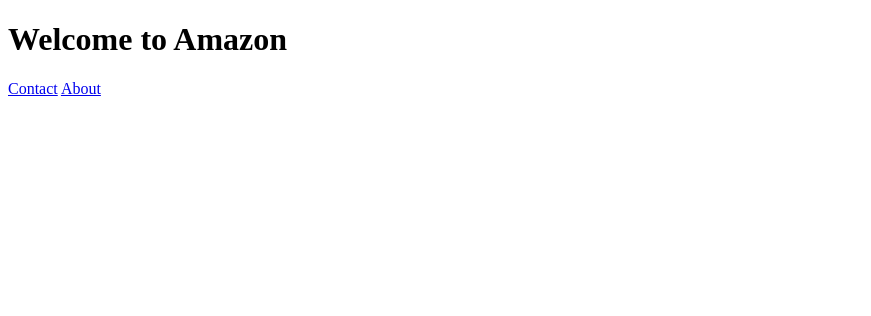
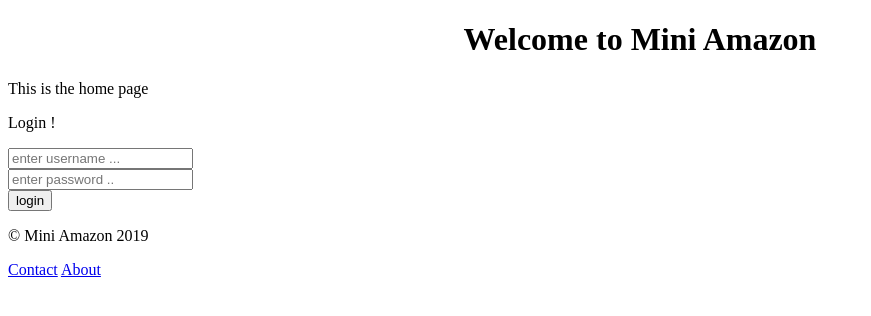
Before and after one commit to dibyo007dev/mini_amaze, a Flask app: page / in a window 1280 px wide. Shown: the top 316 px of the page, without its empty margins (0-871 px from the left). Run offline with Flask 2, Linux system fonts and the light colour scheme.

Commit message:
hard-login

```diff
--- a/app.py
+++ b/app.py
@@ -1,9 +1,49 @@
-from flask import Flask,render_template
+from flask import Flask,render_template,request,url_for,redirect,session
 
 app = Flask(__name__)
+
+app.secret_key= 'its_a_session_secret_key'
 
 @app.route('/')
 def home():
     return render_template('index.html')
 
+@app.route('/about.html')
+def about():
+    return render_template('about.html')
+
+@app.route('/contact.html')
+def contact():
+    return render_template('contact.html')
+
+@app.route('/login',methods=['GET','POST'])
+def login():
+    if request.method == 'POST':
+        users = {
+            'user1':'123',
+            'user2':'124',
+            'user3':'125',
+            'user4':'126',
+            'user5':'127',
+            'user6':'128',
+        }
+        username = request.form['username']
+        password = request.form['password']
+
+        if username not in users:
+            return "User doesn't exists"
+
+        if users[username] != password:
+            return "Password does not match"
+
+        session['username'] = username
+        return render_template('index.html', user=f'{username}')
+
+    return redirect(url_for('home'))
+
+@app.route('/logout')
+def logout():
+    session.clear()
+    return redirect(url_for('home'))
+
 app.run(debug=True)
--- /dev/null
+++ b/templates/about.html
@@ -0,0 +1,6 @@
+{% extends 'layout.html' %}
+
+{% block body %}
+    <p>This is the About page</p>
+
+{% endblock body %}
--- /dev/null
+++ b/templates/contact.html
@@ -0,0 +1,6 @@
+{% extends 'layout.html' %}
+
+{% block body %}
+    <p>This is the Contact page</p>
+
+{% endblock body %}
--- a/templates/index.html
+++ b/templates/index.html
@@ -1,16 +1,26 @@
-<!DOCTYPE html>
-<html lang="en">
-<head>
-    <meta charset="UTF-8">
-    <meta name="viewport" content="width=device-width, initial-scale=1.0">
-    <meta http-equiv="X-UA-Compatible" content="ie=edge">
-    <title>Amaze</title>
-</head>
-<body>
-    <h1>Welcome to Amazon</h1>
-</body>
-<footer>
-    <a href="#">Contact</a>
-    <a href="#">About</a>
-</footer>
-</html>
+{% extends 'layout.html' %}
+
+{% block body %}
+    <p>This is the home page</p>
+
+    {% if user %}
+
+    <h1>Hi {{user}} !!</h1>
+
+    {% else %}
+
+    <p>Login !</p>
+
+    <form action="/login" method="post">
+        <input type="text" name="username" placeholder="enter username ... "><br>
+        <input type="password" name="password" placeholder="enter password .."><br>
+
+        <input type="submit" value="login">
+    </form>
+    {% endif %}
+
+    {% if session %}
+    <a href="/logout">Logout</a>
+    {% endif %}
+
+{% endblock body %}
--- /dev/null
+++ b/templates/layout.html
@@ -0,0 +1,24 @@
+<!DOCTYPE html>
+<html lang="en">
+<head>
+    <meta charset="UTF-8">
+    <meta name="viewport" content="width=device-width, initial-scale=1.0">
+    <meta http-equiv="X-UA-Compatible" content="ie=edge">
+    {% if title %}
+    <title>{{title}}</title>
+    {% else %}
+    <title>Amazon</title>
+    {% endif %}
+</head>
+<body>
+    <center><h1>Welcome to Mini Amazon</h1></center>
+    {% block body %}
+
+    {% endblock body %}
+</body>
+<footer>
+        <p> &copy; Mini Amazon 2019</p>
+        <a href="/contact.html">Contact</a>
+        <a href="/about.html">About</a>
+</footer>
+</html>
```
